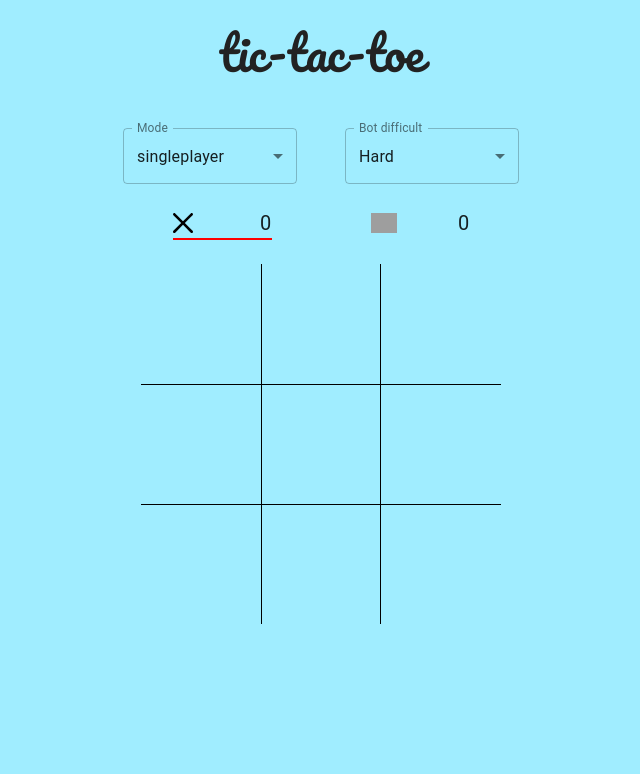
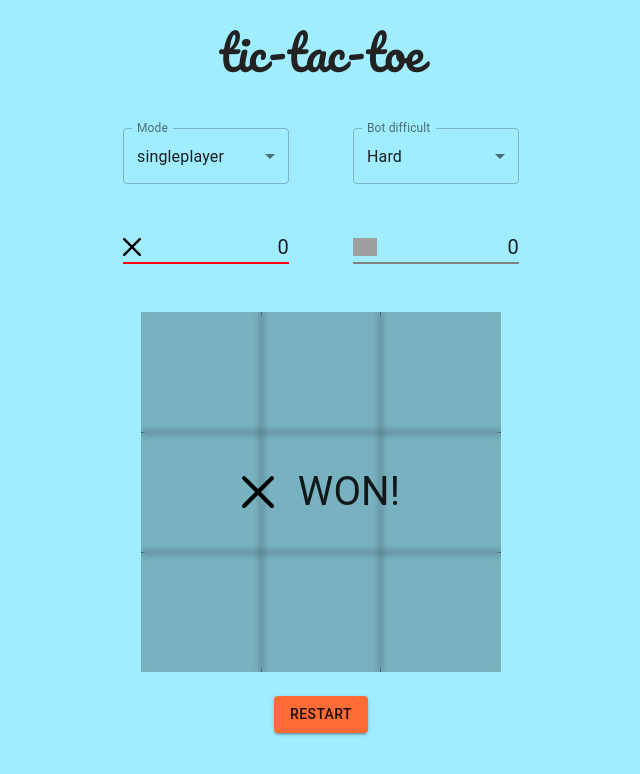
Before and after one commit to marciorasf/tic-tac-toe, a React (Create React App) app: page / in a window 1280 px wide. Shown: the top 774 px of the page, without its empty margins (319-959 px from the left). Built offline with nearby package versions, Linux system fonts and the light colour scheme; grey boxes are pictures that could not be loaded.

Commit message:
improve design

```diff
--- a/src/pages/Game/index.jsx
+++ b/src/pages/Game/index.jsx
@@ -39,7 +39,7 @@ export default function Game() {
   const [isPlayer1Turn, setIsPlayer1Turn] = useState(true);
   const [waitingBot, setWaitingBot] = useState(false);
   const [winCounter, setWinCounter] = useState({ player1: 0, player2: 0 });
-  const [currentWinner, setCurrentWinner] = useState(null);
+  const [currentWinner, setCurrentWinner] = useState("player1");
   const [hasTied, setHasTied] = useState(false);
   const [mode, setMode] = useState("single");
   const [botDifficult, setBotDifficult] = useState("hard");
@@ -101,11 +101,15 @@ export default function Game() {
     }, 250);
   }
 
+  function isEndGame() {
+    return currentWinner || hasTied;
+  }
+
   useEffect(() => {
     if (isBotTurn() && !waitingBot) {
       triggerBotPlay();
     }
-  }, [squares]);
+  }, [squares, mode]);
 
   const Squares = () =>
     squares.map((square, index) => (
@@ -135,7 +139,7 @@ export default function Game() {
         <hr className={classes.dividerLarge} />
 
         <Grid item xs={12}>
-          <Grid container spacing={6}>
+          <Grid container spacing={8}>
             <Grid item xs={6}>
               <FormControl fullWidth variant="outlined">
                 <InputLabel id="mode">Mode</InputLabel>
@@ -174,16 +178,16 @@ export default function Game() {
           </Grid>
         </Grid>
 
-        <hr className={classes.dividerMedium} />
+        <hr className={classes.dividerLarge} />
 
         <Grid item xs={12}>
-          <Grid container justify="space-around">
+          <Grid container spacing={8}>
             {Object.keys(playerSymbols).map((player) => {
               const isPlayerTurn =
                 player === "player1" ? isPlayer1Turn : !isPlayer1Turn;
 
               return (
-                <Grid item xs={3} key={player}>
+                <Grid item xs={6} key={player}>
                   <Typography
                     className={clsx(
                       classes.playerScore,
@@ -203,30 +207,39 @@ export default function Game() {
           </Grid>
         </Grid>
 
-        <hr className={classes.dividerMedium} />
+        <hr className={classes.dividerLarge} />
 
         <Grid item xs={12}>
-          <Grid container justify="center" alignItems="center">
-            {currentWinner || hasTied ? (
-              <Grid container justify="center" align="center" spacing={2}>
-                <Grid item xs={12}>
-                  <Typography component="p" className={classes.endGameMessage}>
+          <Grid
+            container
+            justify="center"
+            alignItems="center"
+            style={{ position: "relative" }}
+          >
+            <Box className={classes.table}>
+              {Squares()}
+
+              {isEndGame() && (
+                <Grid item xs={12} className={classes.endGameMessage}>
                   {currentWinner ? (
-                      <Typography>
+                    <>
                       <img
                         src={playerSymbols[currentWinner]}
-                          height={20}
                         alt={`${currentWinner} symbol`}
                       />
                       Won!
-                      </Typography>
+                    </>
                   ) : (
                     "Tied!"
                   )}
-                  </Typography>
                 </Grid>
+              )}
+            </Box>
+            {isEndGame() && (
+              <>
+                <hr className={classes.dividerMedium} />
 
-                <Grid item xs={12}>
+                <Grid item>
                   <Button
                     variant="contained"
                     color="primary"
@@ -235,9 +248,7 @@ export default function Game() {
                     Restart
                   </Button>
                 </Grid>
-              </Grid>
-            ) : (
-              <Box className={classes.table}>{Squares()}</Box>
+              </>
             )}
           </Grid>
         </Grid>
--- a/src/pages/Game/styles.jsx
+++ b/src/pages/Game/styles.jsx
@@ -28,15 +28,17 @@ export default makeStyles((theme) => {
       display: "flex",
       alignItems: "center",
       justifyContent: "space-between",
+      borderBottom: "2px solid grey",
 
       "&>img": {
-        height: 20,
+        height: 18,
       },
     },
     underlineScore: {
       borderBottom: "2px solid red",
     },
     table: {
+      position: "relative",
       display: "grid",
       gridTemplateRows: `repeat(3, ${cellSize}px)`,
       gridTemplateColumns: `repeat(3, ${cellSize}px)`,
@@ -56,7 +58,23 @@ export default makeStyles((theme) => {
       alignItems: "center",
     },
     endGameMessage: {
+      position: "absolute",
+      height: "100%",
+      width: "100%",
+      top: 0,
+      left: 0,
+      backgroundColor: "rgba(0,0,0,0.25)",
+      backdropFilter: "blur(3px)",
       textTransform: "uppercase",
+      fontSize: 40,
+      display: "flex",
+      alignItems: "center",
+      justifyContent: "center",
+
+      "& img": {
+        paddingRight: theme.spacing(3),
+        height: 32,
+      },
     },
   };
 });
```
Lines whose indentation alone changed are shown as unchanged.
